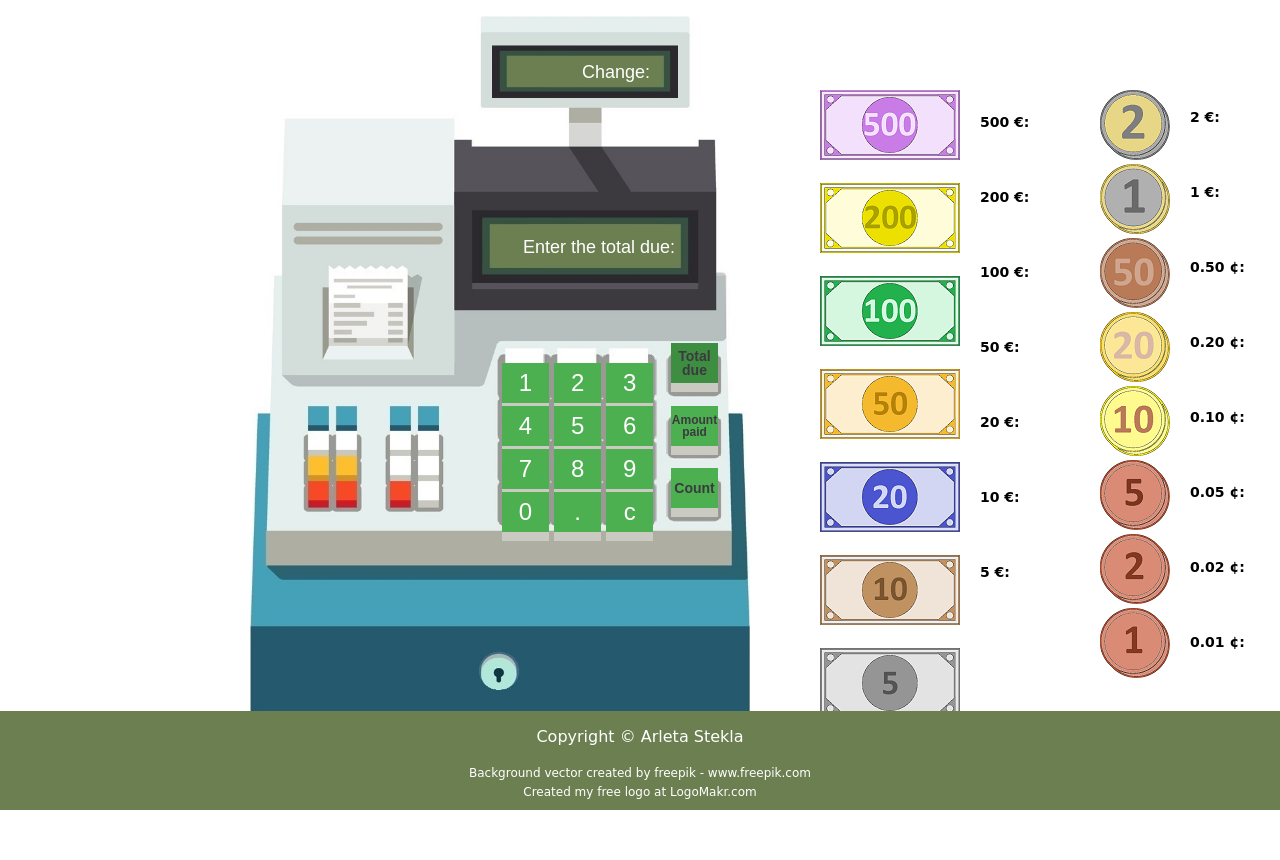
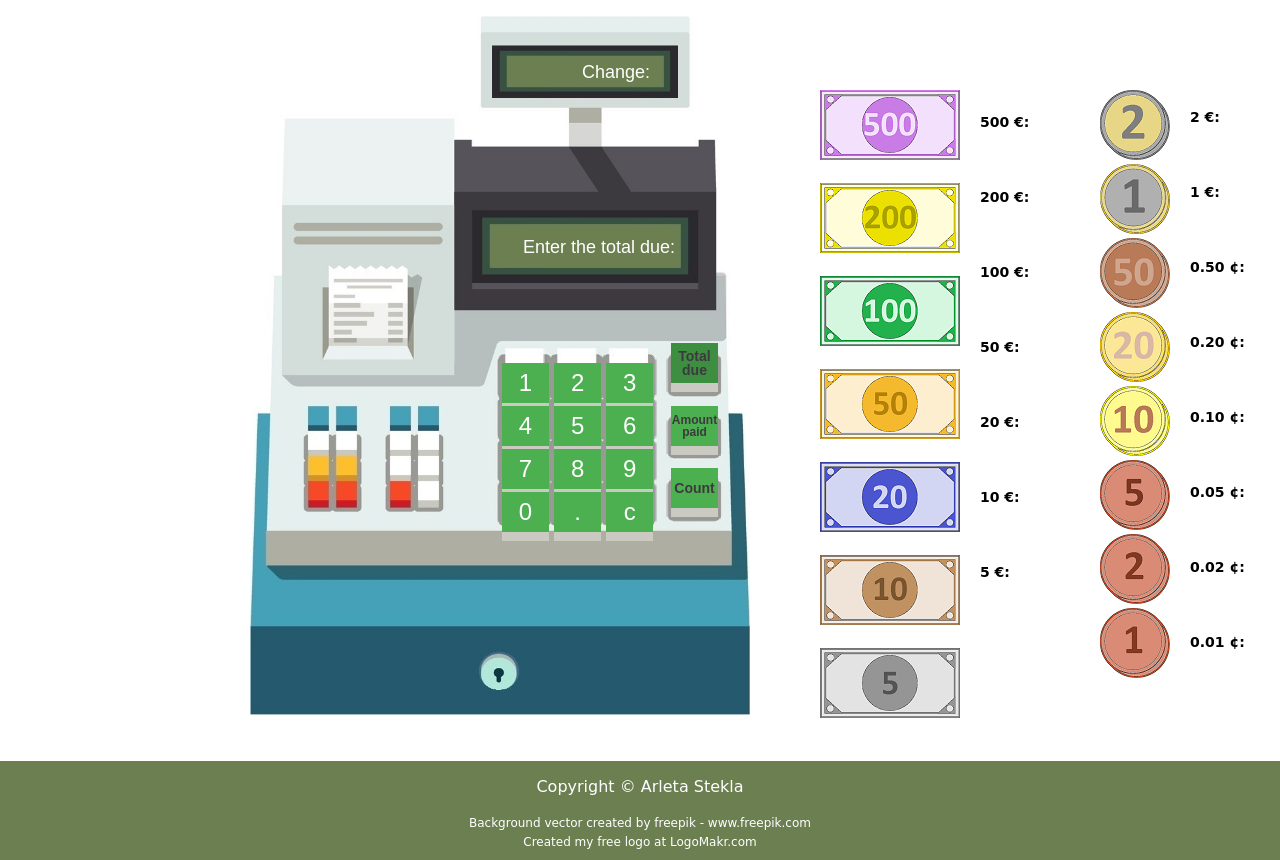
Before and after one commit to ArletaStekla/Cash-Register, a plain HTML site: page index.html in a window 1280 px wide. Shown: the top 860 px of the page. Before the commit the page ends 810 px from the top, so only its background shows below. Drawn offline with Linux system fonts and the light colour scheme.

Commit message:
Fixed footer

```diff
--- a/index.html
+++ b/index.html
@@ -1,5 +1,6 @@
 <!DOCTYPE html>
 <html>
+
 <head>
     <title>Cash register</title>
     <meta charset="UTF-8">
@@ -9,7 +10,7 @@
 </head>
 
 <body>
-
+    <div class="demo">
         <div id="cashRegister">
             <button id="total" onclick="total();">Total due</button>
             <button id="amount" onclick="amount();">Amount paid</button>
@@ -170,8 +171,8 @@
             <br>
 
         </div>
-
-    <div class="footer">
+    </div>
+    <div id="footer" class="footer">
         <p>Copyright &copy; Arleta Stekla</p>
         <a href="https://www.freepik.com/free-photos-vectors/background" target="_blank">Background vector created by freepik - www.freepik.com</a>
         <br>
```
Lines whose indentation alone changed are shown as unchanged.
